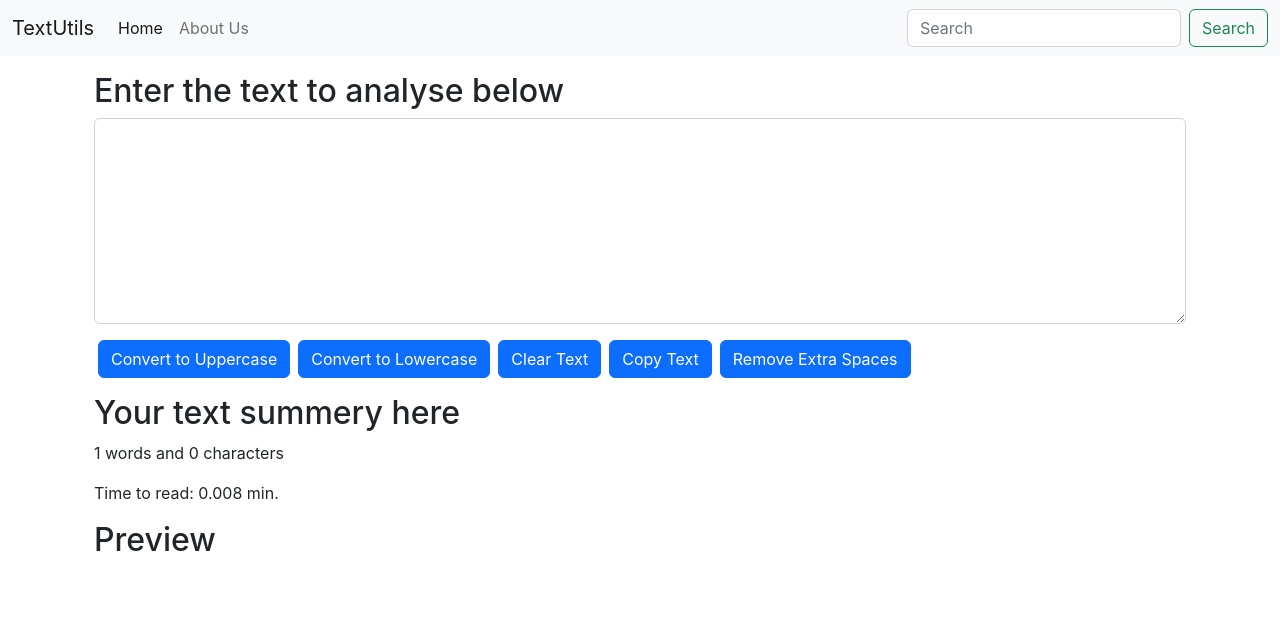
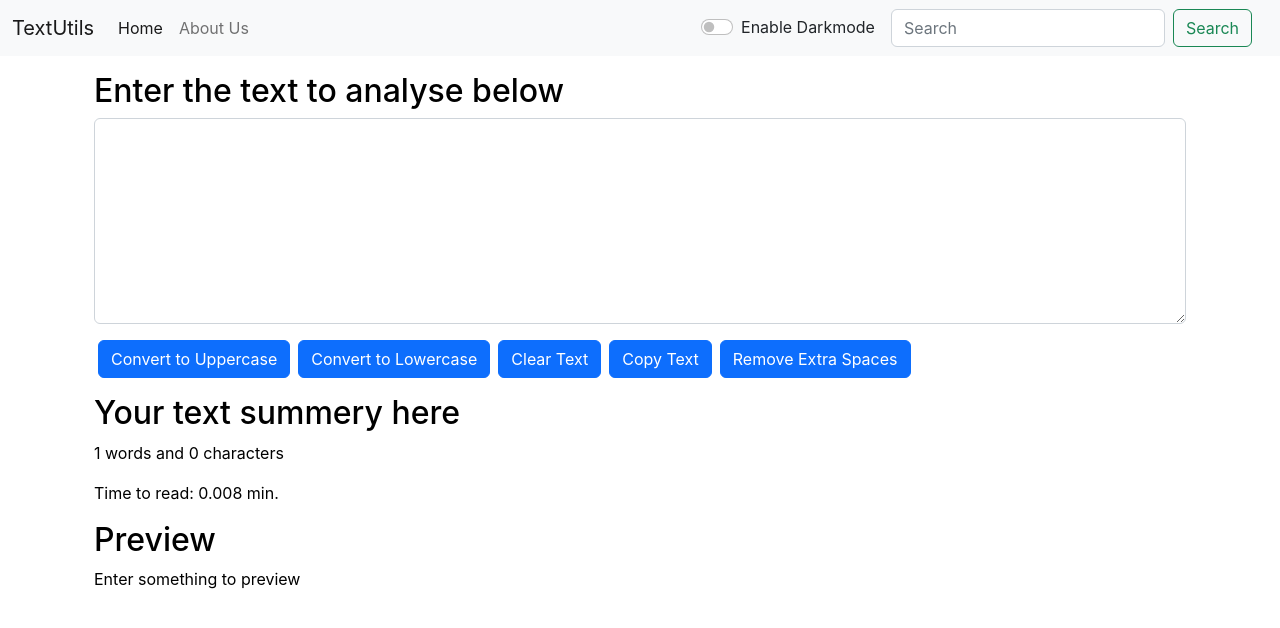
Before and after one commit to erpramod/React-Tutorials, a React (Create React App) app in the folder TextUtils/: page / in a window 1280 px wide. Shown: the top 628 px of the page. Built offline with nearby package versions, Linux system fonts and the light colour scheme.

Commit message:
Added Dark and Light mode on website
Added Dark and Light mode on website

```diff
--- a/TextUtils/src/App.js
+++ b/TextUtils/src/App.js
@@ -1,14 +1,27 @@
+import { useState } from "react";
 import "./App.css";
 import About from "./components/About";
 import Navbar from "./components/Navbar";
 import TextForm from "./components/TextForm";
 
 function App() {
+  const [mode, setMode]= useState('light');
+  const toggelMode = () =>{
+    if(mode === 'light'){
+      setMode('dark');
+      document.body.style.backgroundColor = '#3a3962';
+    }
+    else{
+      setMode('light');
+      document.body.style.backgroundColor = 'white';
+    }
+
+  }
   return (
     <>
-      <Navbar title="TextUtils" aboutText="About Us" />
+      <Navbar title="TextUtils" mode={mode} toggleMode={toggelMode} />
       <div className="container my-3">
-        <TextForm heading="Enter the text to analyse below"/>
+        <TextForm heading="Enter the text to analyse below" mode={mode}/>
         {/* <About/> */}
       </div>
     </>
--- a/TextUtils/src/components/Navbar.js
+++ b/TextUtils/src/components/Navbar.js
@@ -3,7 +3,7 @@ import PropTypes from "prop-types";
 
 export default function Navbar(props) {
   return (
-    <nav className="navbar navbar-expand-lg bg-light">
+    <nav className={`navbar navbar-expand-lg navbar-${props.mode} bg-${props.mode}`}>
       <div className="container-fluid">
         <a className="navbar-brand" href="/">
           {props.title}
@@ -26,11 +26,23 @@ export default function Navbar(props) {
             </li>
             <li className="nav-item">
               <a className="nav-link" href="/">
-                {props.aboutText}
+                About Us
               </a>
             </li>
           </ul>
-          <form className="d-flex" role="search">
+          <div className={`form-check form-switch text-${props.mode === 'dark' ? 'light' : 'dark'}`}>
+            <input
+              className="form-check-input"
+              type="checkbox"
+              role="switch"
+              id="flexSwitchCheckDefault"
+              onClick={props.toggleMode}
+            />
+            <label className="form-check-label" htmlfor="flexSwitchCheckDefault">
+              {props.mode === 'dark' ? 'Enable Lightmode' : 'Enable Darkmode'}
+            </label>
+          </div>
+          <form className="d-flex mx-3" role="search">
             <input
               className="form-control me-2"
               type="search"
@@ -47,6 +59,9 @@ export default function Navbar(props) {
   );
 }
 
-Navbar.propTypes = { title: PropTypes.string.isRequired, aboutText: PropTypes.string.isRequired };
+Navbar.propTypes = {
+  title: PropTypes.string.isRequired,
+  aboutText: PropTypes.string.isRequired,
+};
 
 Navbar.defaultProps = { title: "Set Title", aboutText: "Set About" };
--- a/TextUtils/src/components/TextForm.js
+++ b/TextUtils/src/components/TextForm.js
@@ -11,31 +11,40 @@ export default function TextForm(props) {
     let lowerText = text.toLowerCase();
     setText(lowerText);
   };
-  const handelClearCase = () =>{
-    let clearText = '';
+  const handelClearCase = () => {
+    let clearText = "";
     setText(clearText);
-  }
+  };
 
-  const handelCopyText = () =>{
-    let getText = document.getElementById('myBox');
+  const handelCopyText = () => {
+    let getText = document.getElementById("myBox");
     getText.select();
     navigator.clipboard.writeText(getText.value);
-  }
+  };
 
-  const handelExtraSpaces = () =>{
+  const handelExtraSpaces = () => {
     let getText = text.split(/[ ]+/);
     setText(getText.join(" "));
-  }
+  };
 
   const handelOnChange = (event) => {
     setText(event.target.value);
   };
   return (
     <>
-      <div className="container">
+      <div
+        className="container"
+        style={{
+          color: props.mode === "dark" ? "white" : "black",
+        }}
+      >
         <h2>{props.heading}</h2>
         <div className="mb-3">
           <textarea
+            style={{
+              backgroundColor: props.mode === "dark" ? "#3a3962" : "white",
+              color: props.mode === "dark" ? "white" : "black",
+            }}
             className="form-control"
             value={text}
             id="myBox"
@@ -59,12 +68,17 @@ export default function TextForm(props) {
           Remove Extra Spaces
         </button>
       </div>
-      <div className="container my-3">
+      <div
+        className="container my-3"
+        style={{ color: props.mode === "dark" ? "white" : "black" }}
+      >
         <h2>Your text summery here</h2>
-        <p>{text.split(" ").length} words and {text.length} characters</p>
+        <p>
+          {text.split(" ").length} words and {text.length} characters
+        </p>
         <p>Time to read: {0.008 * text.split(" ").length} min.</p>
         <h2>Preview</h2>
-        <p>{text}</p>
+        <p>{text.length > 0 ? text : "Enter something to preview"}</p>
       </div>
     </>
   );
```
